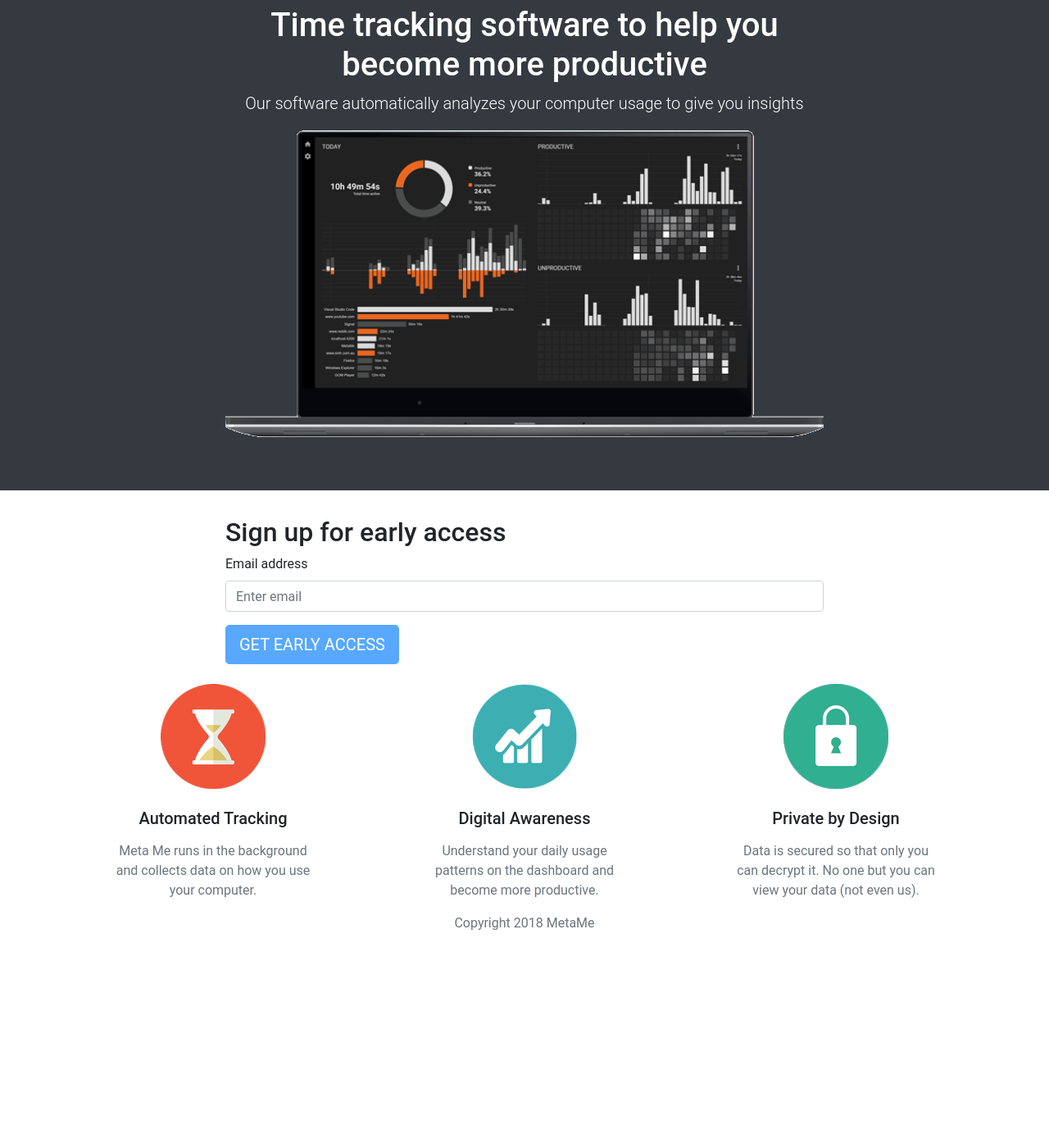
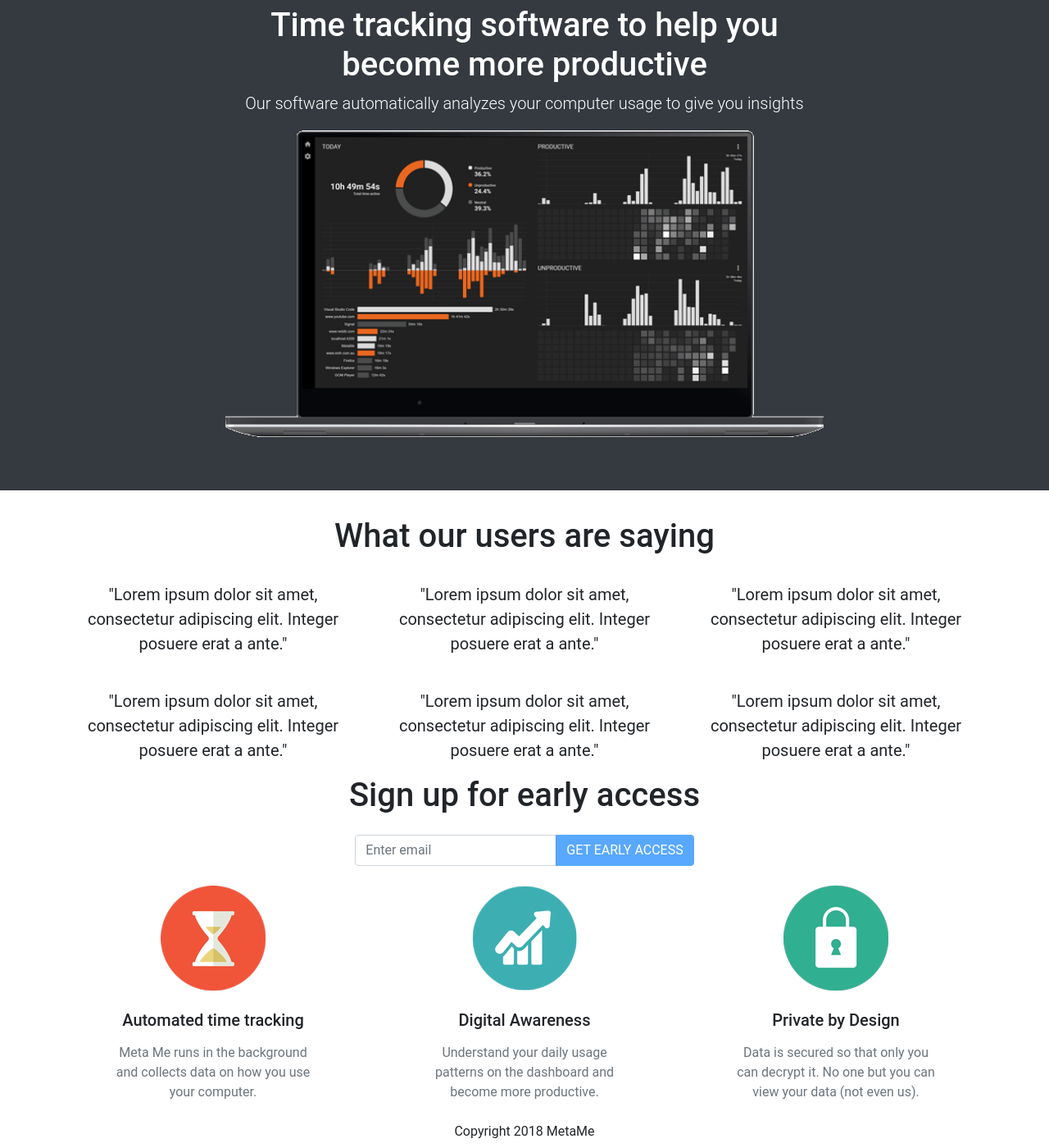
Before and after one commit to meta-me/metame-website, a Jekyll site: the page built from index.html, in a window 1280 px wide and 1400 px high, scrolled down 115 px. Shown: the whole window at 82% size. Built offline with Jekyll 4.4.1, drawn with Linux system fonts in a browser that asks for light colours; before the commit the page ends 1253 px from its top, so only the background shows below that.

Commit message:
Improved formatting of registration form

```diff
--- a/_sass/index.scss
+++ b/_sass/index.scss
@@ -8,13 +8,18 @@
   margin-top: 32px;
 }
 
-// #registerForm {
-//   margin: 32px 0;
+section {
+  margin: 64px 0;
+}
+
+// #registrationForm {
+//   margin-top: 24px;
+//   .input-group {
+//     input[name="email"] {
+//       width: 100px;
+//     }
+//   }
 // }
-
-#registration-container {
-  margin: 32px 0;
-}
 
 .navbar {
   a.navbar-brand {
--- a/index.html
+++ b/index.html
@@ -38,35 +38,96 @@ description: A privacy respecting automatic time tracking software that gives yo
     </div>
   </div>
 </div>
-<div id="registration-container">
+<section>
+  <div class="container">
+    <div class="row text-center">
+      <div class="col-12">
+        <h1>What our users are saying</h1>
+      </div>
+    </div>
+    <div class="row justify-content-center">
+      <div class="col-xs-12 col-md-6 col-lg-4 text-center mt-4">
+        <blockquote class="blockquote">
+          <p class="mb-0">
+            "Lorem ipsum dolor sit amet, consectetur adipiscing elit. Integer
+            posuere erat a ante."
+          </p>
+        </blockquote>
+      </div>
+      <div class="col-xs-12 col-md-6 col-lg-4 text-center mt-4">
+        <blockquote class="blockquote">
+          <p class="mb-0">
+            "Lorem ipsum dolor sit amet, consectetur adipiscing elit. Integer
+            posuere erat a ante."
+          </p>
+        </blockquote>
+      </div>
+      <div class="col-xs-12 col-md-6 col-lg-4 text-center mt-4">
+        <blockquote class="blockquote">
+          <p class="mb-0">
+            "Lorem ipsum dolor sit amet, consectetur adipiscing elit. Integer
+            posuere erat a ante."
+          </p>
+        </blockquote>
+      </div>
+      <div class="col-xs-12 col-md-6 col-lg-4 text-center mt-4">
+        <blockquote class="blockquote">
+          <p class="mb-0">
+            "Lorem ipsum dolor sit amet, consectetur adipiscing elit. Integer
+            posuere erat a ante."
+          </p>
+        </blockquote>
+      </div>
+      <div class="col-xs-12 col-md-6 col-lg-4 text-center mt-4">
+        <blockquote class="blockquote">
+          <p class="mb-0">
+            "Lorem ipsum dolor sit amet, consectetur adipiscing elit. Integer
+            posuere erat a ante."
+          </p>
+        </blockquote>
+      </div>
+      <div class="col-xs-12 col-md-6 col-lg-4 text-center mt-4">
+        <blockquote class="blockquote">
+          <p class="mb-0">
+            "Lorem ipsum dolor sit amet, consectetur adipiscing elit. Integer
+            posuere erat a ante."
+          </p>
+        </blockquote>
+      </div>
+    </div>
+  </div>
+</section>
+<section>
   <div class="container">
     <div class="row justify-content-center">
-      <div class="col-sm-12 col-lg-10 col-xl-8">
-        <h2>Sign up for early access</h2>
-        <form id="registerForm">
-          <div class="form-group">
-            <label>Email address</label>
+      <div class="col-12 text-center">
+        <h1>Sign up for early access</h1>
+        <form id="registerForm" class="form-inline justify-content-center mt-4">
+          <div class="input-group">
             <input
               type="email"
               name="email"
               class="form-control"
               placeholder="Enter email"
             />
+            <div class="input-group-append">
+              <button type="submit" class="btn btn-primary" disabled="disabled">
+                GET EARLY ACCESS
+              </button>
+            </div>
           </div>
-          <button
-            type="submit"
-            class="btn btn-primary btn-lg"
-            disabled="disabled"
-          >
-            GET EARLY ACCESS
-          </button>
         </form>
       </div>
     </div>
   </div>
-</div>
-<div class="landing-body">
-  <div class="container value-proposition">
+</section>
+<section>
+  <div class="container">
+    <!-- <div class="row">
+      <div class="col-12 text-center">
+        <h1>Features</h1>
+      </div>
+    </div> -->
     <div class="row justify-content-center">
       <div class="feature col-xs-12 col-md-6 col-lg-4 text-center mt-4">
         <img
@@ -76,7 +137,7 @@ description: A privacy respecting automatic time tracking software that gives yo
           alt="A picture of an hourglass"
           title="Hourglass graphic"
         />
-        <h2 class="h5 mt-4">Automated Tracking</h2>
+        <h2 class="h5 mt-4">Automated time tracking</h2>
         <p class="text-secondary mt-3 mx-5">
           Meta Me runs in the background and collects data on how you use your
           computer.
@@ -112,13 +173,12 @@ description: A privacy respecting automatic time tracking software that gives yo
       </div>
     </div>
   </div>
-
-  <footer>
-    <div class="container text-muted text-center mb-3">
-      Copyright 2018 MetaMe
-    </div>
-  </footer>
-</div>
+</section>
+<nav class="navbar footer">
+  <div class="container text-center">
+    <span style="flex:1;">Copyright 2018 MetaMe</span>
+  </div>
+</nav>
 
 <!-- Optional JavaScript -->
 <!-- jQuery first, then Popper.js, then Bootstrap JS -->
```
